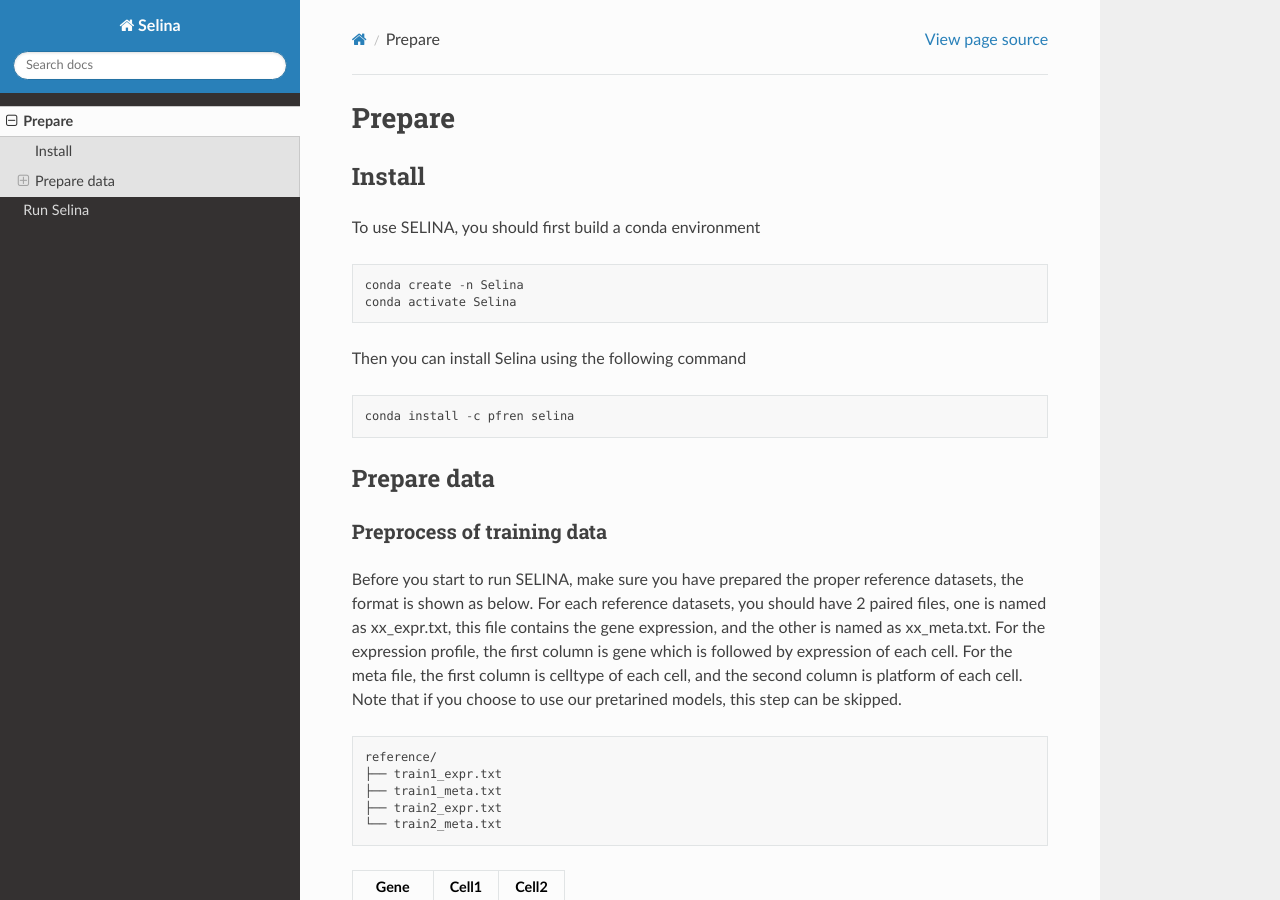
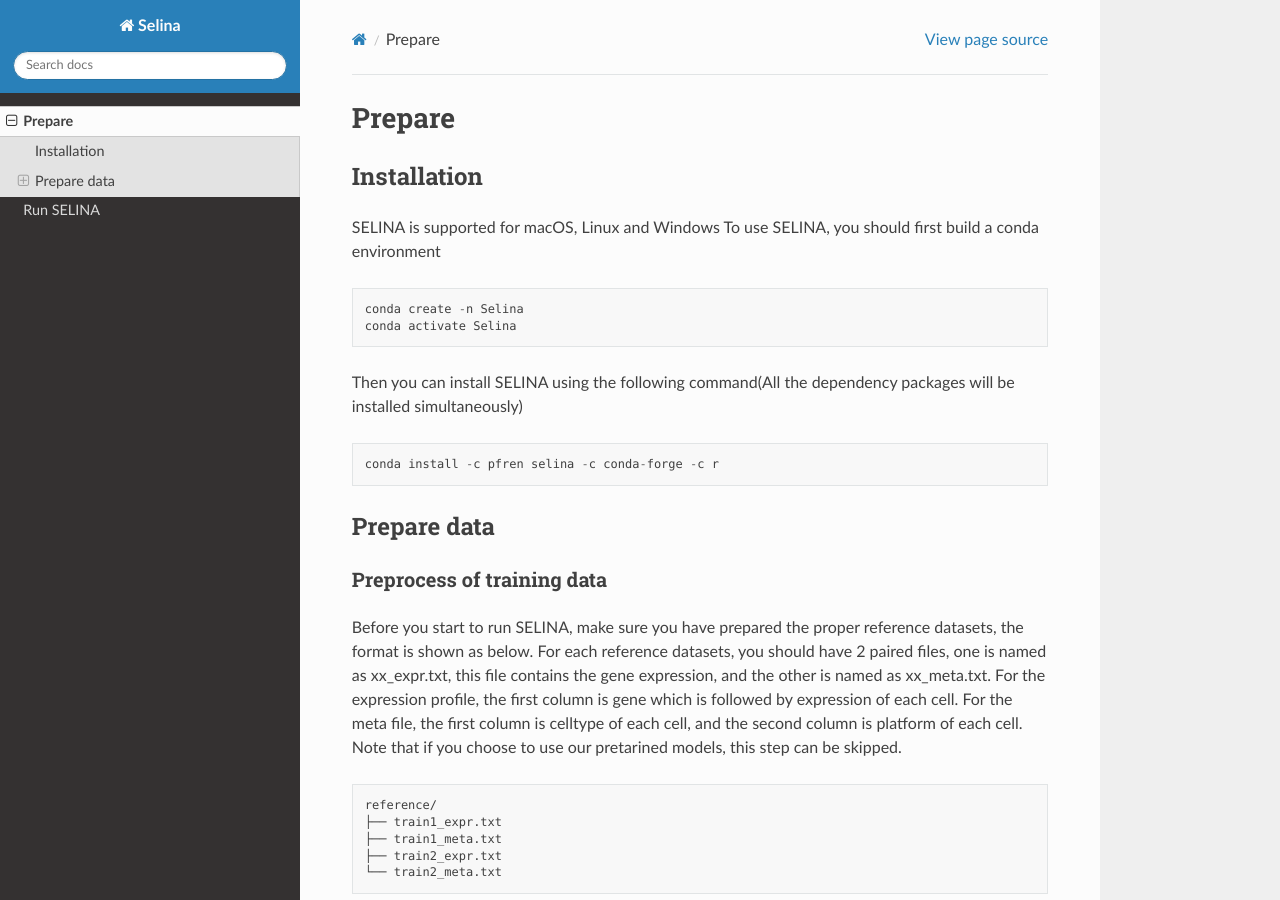
Before and after one commit to pfren1998/SELINA, a Sphinx documentation site: the page built from docs/source/prepare.md, in a window 1280 px wide and 900 px high. Built offline with Sphinx 7.4.7 and the Read the Docs theme 2.0.0, drawn with Linux system fonts in a browser that asks for light colours; some of the changed text lies outside the part shown.

````diff
--- a/docs/source/index.rst
+++ b/docs/source/index.rst
@@ -5,7 +5,7 @@
 
 SELINA's documentation
 =================================
-SELINA is a deep learning-based framework for single cell assignment with multiple references. The algorithm consists of three main steps: cell type balancing, pre-training and fine-tuning. The rare cell types in reference data are first oversampled using SMOTE(Synthetic Minority Oversampling Technique), and then the reference data is trained with a supervised deep learning framework using MADA(Multi-Adversarial Domain Adaptation). An autoencoder is subsquently used to fine-tune the parameters of the pre-trained model. Finally, the labels from reference data are transferred to the query data based on the fully-trained model. Along with the annotation algorithm, we also collect 134 datasets which were uniformly processed and curated to provide users with comprehensive pretrained models.
+SELINA is a deep learning-based framework for single cell assignment with multiple references. The algorithm consists of three main steps: cell type balancing, pre-training and fine-tuning. The rare cell types in reference data are first oversampled using SMOTE(Synthetic Minority Oversampling Technique), and then the reference data is trained with a supervised deep learning framework using MADA(Multi-Adversarial Domain Adaptation). An autoencoder is subsquently used to fine-tune the parameters of the pre-trained model. Finally, the labels from reference data are transferred to the query data based on the fully-trained model. Along with the annotation algorithm, we also collect 136 datasets which were uniformly processed and curated to provide users with comprehensive pretrained models.
 
 .. image:: _images/workflow.png
    :width: 1600
--- a/docs/source/prepare.md
+++ b/docs/source/prepare.md
@@ -1,7 +1,8 @@
 # Prepare
 
-## Install
+## Installation
 
+SELINA is supported for macOS, Linux and Windows
 To use SELINA, you should first build a conda environment
 
 ```
@@ -9,10 +10,10 @@
 conda activate Selina
 ```
 
-Then you can install Selina using the following command
+Then you can install SELINA using the following command(All the dependency packages will be installed simultaneously)
 
 ```
-conda install -c pfren selina
+conda install -c pfren selina -c conda-forge -c r
 ```
 
 ## Prepare data
@@ -113,4 +114,4 @@
 Note that you must choose the mode for the returned expression profiles. In this step two output files will be generated:
 
 - `query_res.rds`: a rds file which stores a seurat object
-- `query_{single/cluster}_expr.txt`: input of the prediction step
+- `query_{single/cluster}_expr.txt`: expression matrix of query data for the prediction step
````
Also changed, not shown: README.md (+27 -9 lines), docs/source/run.md (+3 -3 lines), 7 other files.
